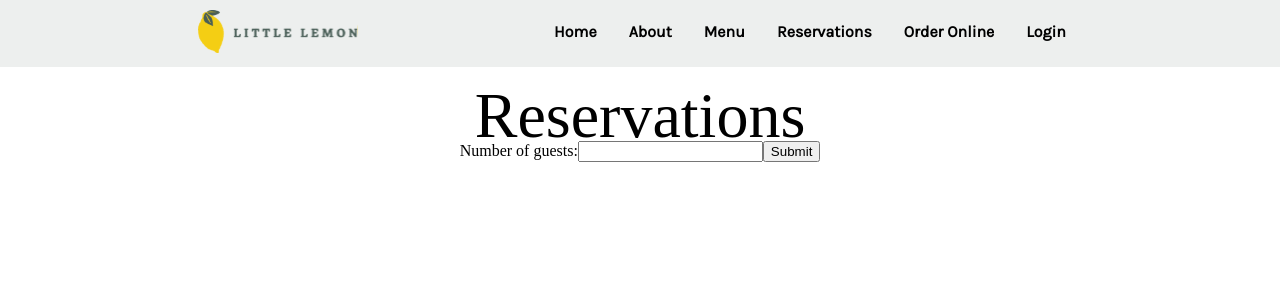
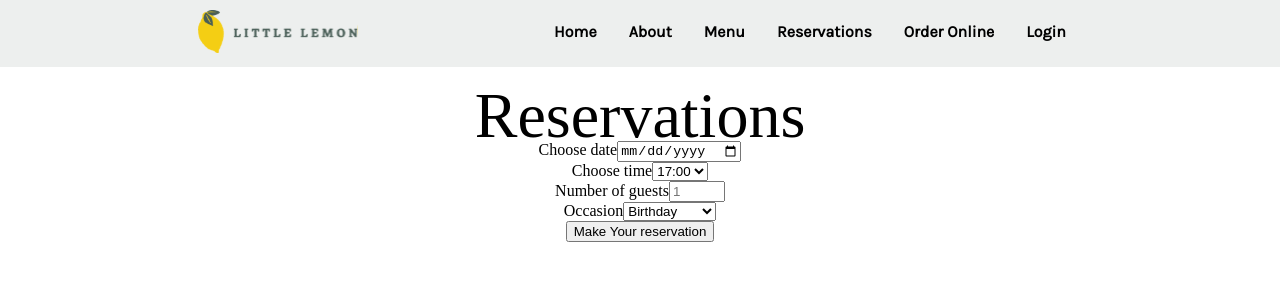
Before and after one commit to FurnWu/Little-Lemon, a React (Create React App) app in the folder little-lemon/: page /reservations in a window 1280 px wide. Shown: the top 300 px of the page. Built offline with nearby package versions, Linux system fonts and the light colour scheme; a web font is replaced by a local one.

Commit message:
Prepare form

```diff
--- /dev/null
+++ b/little-lemon/src/BookingForm.js
@@ -0,0 +1,47 @@
+import { useState } from "react";
+
+function BookingForm() {
+
+    return(
+<form style={{display: "grid; max-width: 200px; gap: 20px"}}>
+<div className= "date">
+    <label htmlForfor="res-date">Choose date</label>
+   <input type="date" id="res-date" />
+</div>
+
+<div className="time">
+    <label htmlFor="res-time">Choose time</label>
+   <select id="res-time ">
+      <option>17:00</option>
+      <option>18:00</option>
+      <option>19:00</option>
+      <option>20:00</option>
+      <option>21:00</option>
+      <option>22:00</option>
+   </select>
+</div>
+
+<div className="guest">
+    <label htmlFor="guests">Number of guests</label>
+    <input type="number" placeholder="1" min="1" max="10" id="guests" />
+</div>
+   <div className="occasion">
+    <label htmlFor="occasion">Occasion</label>
+   <select id="occasion">
+      <option>Birthday</option>
+      <option>Anniversary</option>
+      <option>Other</option>
+   </select>
+   </div>
+
+   <input type="submit" value="Make Your reservation" />
+</form>
+
+
+
+    );
+    };
+
+
+
+    export default BookingForm;
--- a/little-lemon/src/BookingPage.js
+++ b/little-lemon/src/BookingPage.js
@@ -1,15 +1,10 @@
+import BookingForm from "./BookingForm";
+
 function Booking() {
     return(
         <div>
             <h1>Reservations</h1>
-            <form>
-                <label>
-                   Number of guests:
-                   <input type="number" name="guests" />
-                </label>
-                <button type="Submit">Submit</button>
-            </form>
-
+            <BookingForm />
         </div>
 
     );
```
